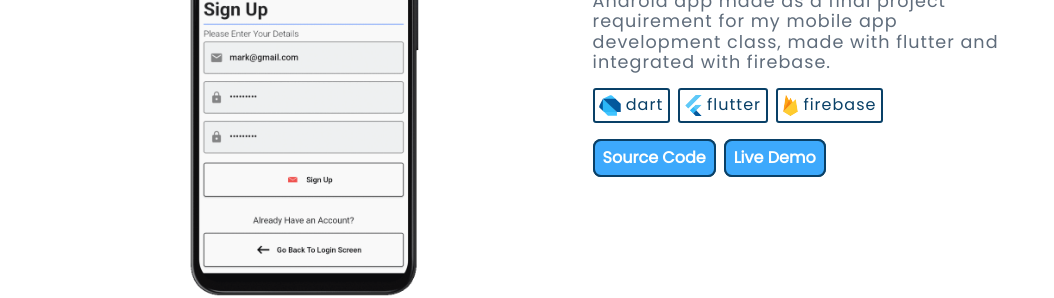
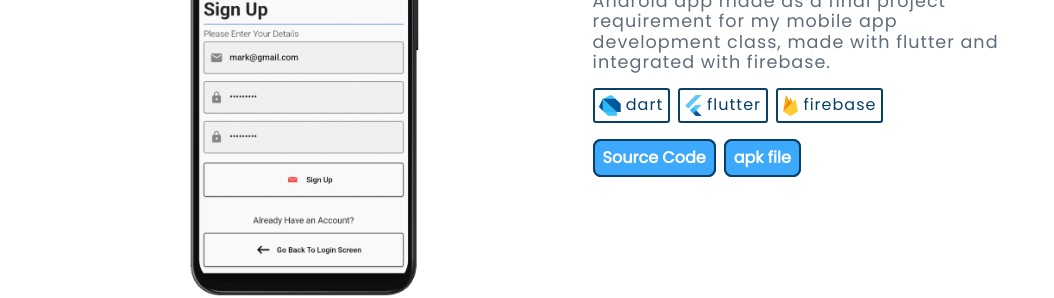
Before and after one commit to kenBinary/web-portfolio, a React (Vite) app: page / in a window 1280 px wide. Shown: the part 1500-1798 px from the top of the page, without its empty margins (113-1167 px from the left). Built offline with nearby package versions, Linux system fonts and the light colour scheme.

Commit message:
adaptive project links

```diff
--- a/src/components/ProjectCard.jsx
+++ b/src/components/ProjectCard.jsx
@@ -2,8 +2,8 @@ import '../styles/project-card.css';
 export default function ProjectCard({
     appScreen, projectTitle,
     projectDescription, projectHighlight = false,
-    techStack, codeLink,
-    demoLInk, isLeft = true,
+    techStack, isLeft = true,
+    projectLinks,
 }) {
     if (isLeft) {
         return (
@@ -33,16 +33,17 @@ export default function ProjectCard({
                         }
                     </div>
                     <div className='project-actions'>
-                        <a href={codeLink} target='_blank'>
+                        {
+                            projectLinks.map((link, index) => {
+                                return (
+                                    <a key={index} href={link.url} target='_blank'>
                                         <button>
-                                <span>Source Code</span>
+                                            <span>{link.linkName}</span>
                                         </button>
                                     </a>
-                        <a href={demoLInk} target='_blank'>
-                            <button>
-                                <span>Live Demo</span>
-                            </button>
-                        </a>
+                                );
+                            })
+                        }
                     </div>
                 </div>
             </section>
@@ -74,16 +75,17 @@ export default function ProjectCard({
                     }
                 </div>
                 <div className='project-actions'>
-                    <a href={codeLink} target='_blank'>
+                    {
+                        projectLinks.map((link, index) => {
+                            return (
+                                <a key={index} href={link.url} target='_blank'>
                                     <button>
-                            <span>Source Code</span>
+                                        <span>{link.linkName}</span>
                                     </button>
                                 </a>
-                    <a href={demoLInk} target='_blank'>
-                        <button>
-                            <span>Live Demo</span>
-                        </button>
-                    </a>
+                            );
+                        })
+                    }
                 </div>
             </div>
             <img src={appScreen} alt="" />
--- a/src/pages/AboutPage.jsx
+++ b/src/pages/AboutPage.jsx
@@ -26,24 +26,30 @@ export default function AboutPage() {
                     </span>
                 </button>
                 <div id='social-links'>
+                    <a href="https://github.com/kenBinary" target='_blank'>
                         <button>
                             <span>
                                 <img src={githubLogo} alt="" />
                                 Github
                             </span>
                         </button>
+                    </a>
+                    <a href="https://www.linkedin.com/in/kjbdev/" target='_blank'>
                         <button>
                             <span>
                                 <img src={linkedinLogo} alt="" />
                                 Linkedin
                             </span>
                         </button>
+                    </a>
+                    <a href="https://www.facebook.com/kjbDev/" target='_blank'>
                         <button>
                             <span>
                                 <img src={facebookLogo} alt="" />
                                 Facebook
                             </span>
                         </button>
+                    </a>
                 </div>
             </div>
             <div className='about-card'>
--- a/src/pages/ProjectPage.jsx
+++ b/src/pages/ProjectPage.jsx
@@ -4,19 +4,40 @@ import fitsterDemo from '/device-mockups/fitster-gif-demo.gif';
 import bhDemo from '/device-mockups/bh-management-demo.gif';
 import { techLogos } from './utils/techLogos';
 export default function ProjectPage() {
-    let description1 = "Android app made as a final project requirement for my mobile app development class, made with flutter and integrated with firebase.";
-    let techStack1 = {
+    const description1 = "Android app made as a final project requirement for my mobile app development class, made with flutter and integrated with firebase.";
+    const techStack1 = {
         'dart': techLogos.dartLogo,
         'flutter': techLogos.flutterLogo,
         'firebase': techLogos.firebaseLogo
     };
-    let description2 = "Web app that allows a landlord to efficiently manage their boarding house. SPA with express backend.";
-    let techStack2 = {
+    const projectLinks1 = [
+        {
+            'url': 'https://github.com/kenBinary/fitster',
+            'linkName': 'Source Code'
+        },
+        {
+            'url': 'https://drive.google.com/file/d/1fkaShcRfxR6buHSedYqMQ5J_ukG23piI/view?usp=sharing',
+            'linkName': 'apk file'
+        },
+    ];
+
+    const description2 = "Web app that allows a landlord to efficiently manage their boarding house. SPA with express backend.";
+    const techStack2 = {
         'react': techLogos.reactLogo,
         'express': techLogos.expressLogo,
         'mariaDB': techLogos.mariadbLogo
     };
-    let projectHighlight2 = ['database normalized up to 3rd normal form', 'database has views,procedures and transactions', 'REST api'];
+    const projectHighlight2 = ['database normalized up to 3rd normal form', 'database has views,procedures and transactions', 'REST api'];
+    const projectLinks2 = [
+        {
+            'url': 'https://github.com/kenBinary/bh-management-frontend',
+            'linkName': 'Source Code'
+        },
+        {
+            'url': 'https://github.com/kenBinary/fitster',
+            'linkName': 'Live Demo'
+        },
+    ];
     return (
         <section id='projects' className="project-section">
             <h1>Projects</h1>
@@ -24,13 +45,13 @@ export default function ProjectPage() {
                 <ProjectCard
                     appScreen={fitsterDemo} projectTitle={'Fitster'}
                     projectDescription={description1} techStack={techStack1}
-                    codeLink={'https://github.com/kenBinary/fitster'} demoLInk={''}
+                    projectLinks={projectLinks1}
                 ></ProjectCard>
                 <ProjectCard
                     appScreen={bhDemo} projectTitle={'Boarding House Management System'}
                     projectDescription={description2} projectHighlight={projectHighlight2}
-                    techStack={techStack2} codeLink={'https://github.com/kenBinary/fitster'}
-                    demoLInk={''} isLeft={false}
+                    techStack={techStack2} isLeft={false}
+                    projectLinks={projectLinks2}
                 ></ProjectCard>
             </section>
         </section>
```
Lines whose indentation alone changed are shown as unchanged.
